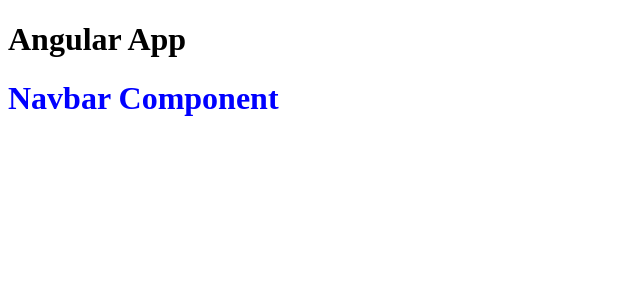
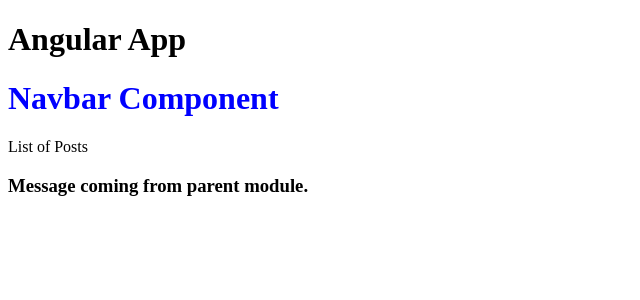
Before and after one commit to JohnJelly/FirstAngularApp, an Angular app in the folder AngIntro/: page / in a window 1280 px wide. Shown: the top 300 px of the page, without its empty margins (0-640 px from the left). Built offline with nearby package versions, Linux system fonts and the light colour scheme.

Commit message:
Added post module, showcased @Input decorator

```diff
--- a/AngIntro/src/app/app.component.html
+++ b/AngIntro/src/app/app.component.html
@@ -1,3 +1,4 @@
 <h1>Angular App</h1>
 
 <app-navbar></app-navbar>
+<app-post [fromParent] = 'parentMessage'></app-post>
--- a/AngIntro/src/app/app.component.ts
+++ b/AngIntro/src/app/app.component.ts
@@ -7,4 +7,5 @@
 })
 export class AppComponent {
   title = 'AngIntro';
+  parentMessage = 'Message coming from parent module.';
 }
--- a/AngIntro/src/app/app.module.ts
+++ b/AngIntro/src/app/app.module.ts
@@ -4,11 +4,13 @@
 import { AppRoutingModule } from './app-routing.module';
 import { AppComponent } from './app.component';
 import { NavbarComponent } from './navbar/navbar.component';
+import { PostComponent } from './post/post.component';
 
 @NgModule({
   declarations: [
     AppComponent,
-    NavbarComponent
+    NavbarComponent,
+    PostComponent
   ],
   imports: [
     BrowserModule,
--- /dev/null
+++ b/AngIntro/src/app/post/post.component.html
@@ -0,0 +1,3 @@
+<p>{{ title }}</p>
+
+<h3>{{ fromParent }}</h3>
--- /dev/null
+++ b/AngIntro/src/app/post/post.component.ts
@@ -0,0 +1,16 @@
+import { Component, Input, OnInit } from '@angular/core';
+
+@Component({
+  selector: 'app-post',
+  templateUrl: './post.component.html',
+  styleUrls: ['./post.component.css']
+})
+export class PostComponent implements OnInit {
+  public title = "List of Posts"
+
+  @Input() fromParent: string;
+
+  constructor() { }
+
+  ngOnInit(): void { }
+}
--- a/AngIntro/tsconfig.json
+++ b/AngIntro/tsconfig.json
@@ -22,7 +22,8 @@
     "lib": [
       "ES2022",
       "dom"
-    ]
+    ],
+    "strictPropertyInitialization": false
   },
   "angularCompilerOptions": {
     "enableI18nLegacyMessageIdFormat": false,
```
Also changed, not shown: AngIntro/src/app/post/post.component.css (added), 1 other file (tests, documents, lock files or other folders).
